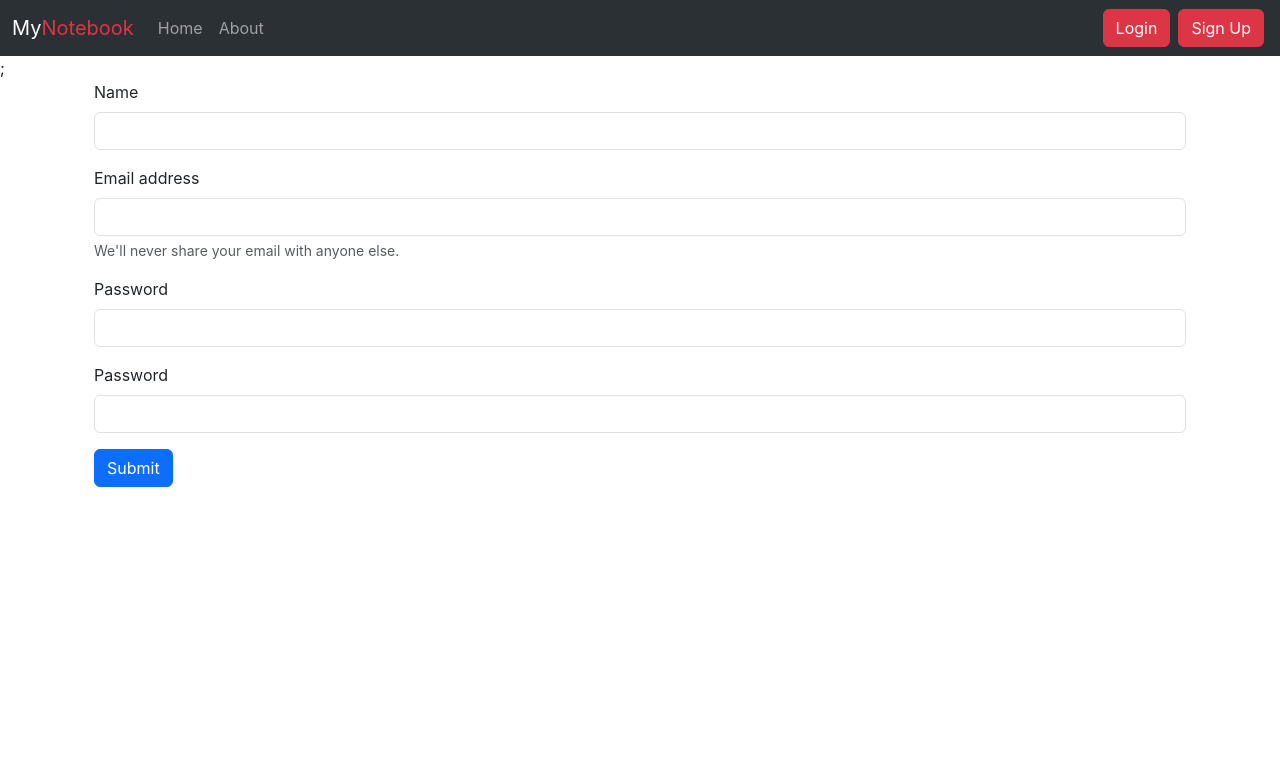
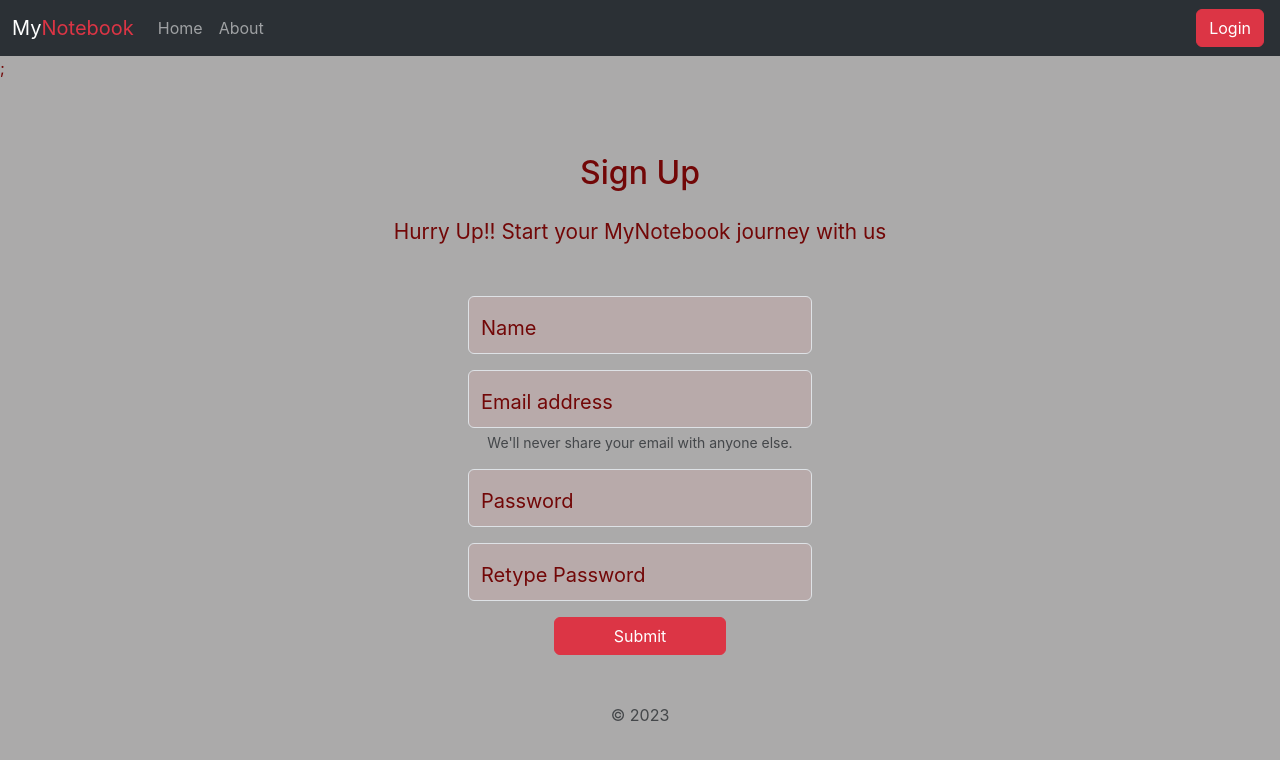
Before and after one commit to PKan06/MyNotebook, a React (Create React App) app: page /signup in a window 1280 px wide. Shown: the top 760 px of the page. Built offline with nearby package versions, Linux system fonts and the light colour scheme.

Commit message:
ui updated with modification in signup and login page

```diff
--- a/src/components/AddNote.js
+++ b/src/components/AddNote.js
@@ -33,9 +33,10 @@ const AddNote = (Props) => {
           </div>
           <div className="mb-3">
             <label htmlFor="description" className="form-label">Description</label>
-            <input type="text" className="form-control" id="description" name = "description" value={note.description} placeholder='Add a description at lest 5 characters long' onChange={onChange} minLength={5} required/>
+            {/* <input type="text" className="form-control" id="description" name = "description" value={note.description} placeholder='Add a description at lest 5 characters long' onChange={onChange} minLength={5} required/> */}
+            <textarea type="text" className="form-control" id="description" name = "description" value={note.description} placeholder='Add a description at lest 5 characters long' onChange={onChange} minLength={5} required/>
           </div>
-          <button disabled={note.title.length < 5 || note.description.length < 5 || note.tag.length < 3} type="submit" className="btn btn-primary" onClick = {handelClick}>Add Note</button>
+          <button disabled={note.title.length < 5 || note.description.length < 5 || note.tag.length < 3} type="submit" className="btn btn-danger" onClick = {handelClick}>Add Note</button>
         </form>
       </div>
     </div>
--- a/src/components/Login.js
+++ b/src/components/Login.js
@@ -1,5 +1,5 @@
 import React, { useState } from 'react'
-import { useNavigate } from 'react-router-dom';
+import { useNavigate , Link} from 'react-router-dom';
 
 const Login = (props) => {
     const {showAlert} = props;
@@ -36,20 +36,21 @@ const Login = (props) => {
         setCredential({...credential, [e.target.name]: e.target.value})
       }
   return (
-    <div className='my-4'>
-      <h2 className='my-4'>Login to continue to MyNotebook</h2>
-      <div className='container' onSubmit={handelSubmit}>
+    <div className='text-center single-form-page' >
+      <h2 className='my-4 '>Login</h2>
+      <div className='container'  style={{width: 23+'rem'}} onSubmit={handelSubmit}>
         <form>
-          <div className="mb-3">
-              <label htmlFor="email" className="form-label">Email address</label>
-              <input type="email" className="form-control" id="email" name='email' aria-describedby="emailHelp" onChange={onChange}/>
+          <div className="mb-3 form-floating">
+              <input type="email" className="form-control" id="floatingemail" name='email' placeholder="name@example.com" onChange={onChange}/>
+              <label htmlFor="floatingemail" >Email address</label>
               <div id="emailHelp" className="form-text">We'll never share your email with anyone else.</div>
           </div>
-          <div className="mb-3">
-              <label htmlFor="password" className="form-label">Password</label>
-              <input type="password" className="form-control" id="password" name="password" onChange={onChange}/>
+          <div className="mb-3 form-floating">
+              <input type="password" className="form-control" id="floatingpassword" name="password" placeholder="Password" onChange={onChange}/>
+              <label htmlFor="floatingpassword">Password</label>
           </div>
-          <button type="submit" className="btn btn-primary">Submit</button>
+          <button type="submit" className=" w-50 btn btn-danger">Submit</button>
+          <p className="mt-5 mb-3 text-muted">© 2023</p>
           </form>
       </div>
     </div>
--- a/src/components/Navbar.js
+++ b/src/components/Navbar.js
@@ -36,8 +36,8 @@ function Navbar() {
               </ul>
               {/* using ternary operator */}
               {!localStorage.getItem('token') ? <form className="d-flex" role="search">
-                  <Link className='btn btn-danger mx-1' type='button' to='/login'>Login</Link>
-                  <Link className='btn btn-danger mx-1' type='button' to='/signup'>Sign Up</Link>
+              {(location.pathname !== "/login") && <Link className='btn btn-danger mx-1' type='button' to='/login'>Login</Link>}
+              {(location.pathname !== "/signup") && <Link className='btn btn-danger mx-1' type='button' to='/signup'>Sign Up</Link>}
                 </form>:<Link className='btn btn-danger mx-1' type='button' onClick={handelLogout} to="/login">Logout</Link>}
             </div>
         </div>
--- a/src/components/Noteitem.js
+++ b/src/components/Noteitem.js
@@ -6,11 +6,11 @@ const Noteitem = (prop) => {
   const Context = useContext(noteContext);
   const {deleteNote} = Context;
   return (
-    <div className="col-md-3 my-3">
+    <div className="col-md-3 my-3" >
       <div className="card">
         <div className="card-body">
           <div className="d-flex justify-content-between">
-            <h5 className="card-title ">{note.title}</h5>
+            <h5 className="card-title text-wrap" style={{width: 13 + 'rem'}} >{note.title}</h5>
             <i className="fa-solid fa-pen-to-square ml-2 " style={{color: "#51a96b"}} onClick={()=>{updateNote(note)}}></i>
             <i className="fa-sharp fa-solid fa-trash-can mx-2 " style={{color: "#df0b0b"}} onClick={()=>{deleteNote(note._id); showAlert("Deleted Successfully", "success")}}></i>
             {/* added using fontwesome */}
--- a/src/components/Notes.js
+++ b/src/components/Notes.js
@@ -53,7 +53,7 @@ const Notes = (props) => {
         <div className="modal-dialog">
           <div className="modal-content">
             <div className="modal-header">
-              <h5 className="modal-title" id="exampleModalLabel">Modal title</h5>
+              <h5 className="modal-title" id="exampleModalLabel">Update</h5>
               <button type="button" className="btn-close" data-bs-dismiss="modal" aria-label="Close"></button>
             </div>
             <div className="modal-body">
@@ -74,7 +74,7 @@ const Notes = (props) => {
             </div>
             <div className="modal-footer">
               <button ref={refUpdate} type="button" className="btn btn-secondary" data-bs-dismiss="modal">Close</button>
-              <button type="button" className="btn btn-primary" data-bs-dismiss="modal" onClick = {handelClick} >Update Note</button>
+              <button type="button" className="btn btn-danger" data-bs-dismiss="modal" onClick = {handelClick} >Update Note</button>
             </div>
           </div>
         </div>
--- a/src/components/Signup.js
+++ b/src/components/Signup.js
@@ -38,27 +38,33 @@ function Signup(props) {
     setCredential({...credentials, [e.target.name]: e.target.value});
   }
   return (
-    <div className='container' onSubmit={handelSubmit}>
+    <div className='text-center single-form-page'>
+      <h2 className='my-4 '>Sign Up</h2>
+      <p className = 'mb-5' style={{fontSize : 1.3 + 'rem'}}>Hurry Up!! Start your MyNotebook journey with us </p>
+      <div className='container ' style={{width: 23+'rem'}} onSubmit={handelSubmit}>
         <form>
-        <div className="mb-3">
-          <label htmlFor="name" className="form-label">Name</label>
-          <input type="text" className="form-control" id="name" aria-describedby="emailHelp" name='name' onChange={onChnage}/>
+          <div className="mb-3 form-floating">
+            <input type="text" className="form-control " id="name" name='name' placeholder='Name' onChange={onChnage}/>
+            <label htmlFor="name" >Name</label>
           </div>
-        <div className="mb-3">
-          <label htmlFor="email" className="form-label">Email address</label>
-          <input type="email" className="form-control" id="email" aria-describedby="emailHelp" name='email' onChange={onChnage}/>
+          <div className="mb-3 form-floating">
+            <input type="email" className="form-control" id="email"  name='email' placeholder='Email Address' onChange={onChnage}/>
+            <label htmlFor="email" >Email address</label>
             <div id="emailHelp" className="form-text">We'll never share your email with anyone else.</div>
           </div>
-        <div className="mb-3">
+          <div className="mb-3 form-floating">
+            <input type="password" className="form-control" id="password" name='password' placeholder='Password' onChange={onChnage} minLength={5} required/>
             <label htmlFor="password" className="form-label">Password</label>
-          <input type="password" className="form-control" id="password" name='password' onChange={onChnage} minLength={5} required/>
           </div>
-        <div className="mb-3">
-          <label htmlFor="cpassword" className="form-label">Password</label>
-          <input type="password" className="form-control" id="cpassword" name='cpassword' onChange={onChnage} minLength={5} required/>
+          <div className="mb-3 form-floating">
+            <input type="password" className="form-control" id="cpassword" name='cpassword' placeholder='Retype Password' onChange={onChnage} minLength={5} required/>
+            <label htmlFor="cpassword" className="form-label">Retype Password</label>
           </div>
-        <button disabled = {credentials.password !== credentials.cpassword} type="submit" className="btn btn-primary">Submit</button>
+          <button disabled = {credentials.password !== credentials.cpassword} type="submit" className="btn btn-danger w-50">Submit</button>
+          <p className="mt-5 mb-3 text-muted">© 2023</p>
+
         </form>
+      </div>
     </div>
   )
 }
--- a/src/index.css
+++ b/src/index.css
@@ -5,13 +5,43 @@ body {
     sans-serif;
   -webkit-font-smoothing: antialiased;
   -moz-osx-font-smoothing: grayscale;
+  background: #abaaaa;
+  color: #720707;
 }
 
 code {
   font-family: source-code-pro, Menlo, Monaco, Consolas, 'Courier New',
-    monospace;
+  monospace;
 }
 
 i:hover{
   cursor: pointer;
 }
+
+label{
+  font-size: 20px;
+}
+
+.single-form-page{
+  height: 100%;
+  padding-top: 50px;
+  padding-bottom : 50px;
+}
+.card{
+  background: #d0ababb2;
+  color: #000;
+  border-radius: 1rem;
+}
+
+.modal-content{
+  background: #abaaaa;
+  color: #720707;
+}
+
+.card-title:hover{
+  cursor: pointer;
+}
+
+.form-control{
+  background: #c5aaaa81;
+}
```
Lines whose indentation alone changed are shown as unchanged.
